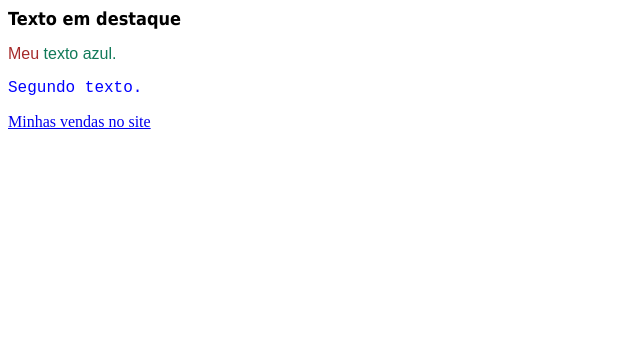
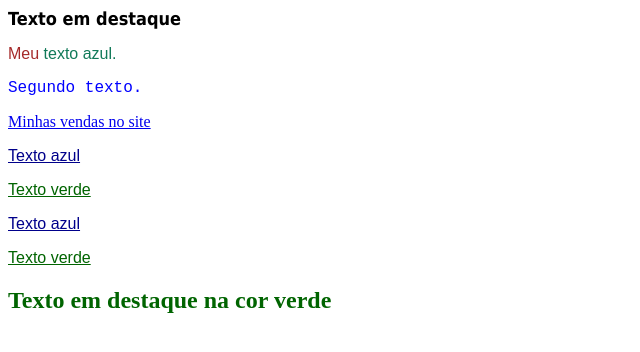
Before and after one commit to Roddantass/aula06, a plain HTML site: page index.html in a window 1280 px wide. Shown: the whole page, without its empty margins (0-640 px from the left). Drawn offline with Linux system fonts and the light colour scheme.

Commit message:
adição de estilo com classes

```diff
--- a/estilosDoSite/estilo.css
+++ b/estilosDoSite/estilo.css
@@ -3,3 +3,17 @@ h1 {
     font-size: large;
     color:black
 }
+
+p.pBlue {
+    color:darkblue;
+    text-decoration: underline;
+}
+
+p.pGreen {
+    color: darkgreen;
+    text-decoration: underline;
+}
+
+h2 {
+    color:darkgreen;
+}
--- a/index.html
+++ b/index.html
@@ -19,6 +19,14 @@
         <p><span>Meu</span> texto azul.</p>
         <!--codificação inline para css-->
         <p style="color:blue; font-family:'Courier New', Courier, monospace">Segundo texto.</p>
+        <!--Criando uma segunda pagina-->
         <a href="./pages/vendas.html">Minhas vendas no site</a>
+
+        <p class="pBlue"> Texto azul</p>
+        <p class="pGreen"> Texto verde</p>
+        <p class="pBlue"> Texto azul</p>
+        <p class="pGreen"> Texto verde</p>
+
+        <h2 class="pGreen"> Texto em destaque na cor verde</h2>
     </body>
 </html>
```
